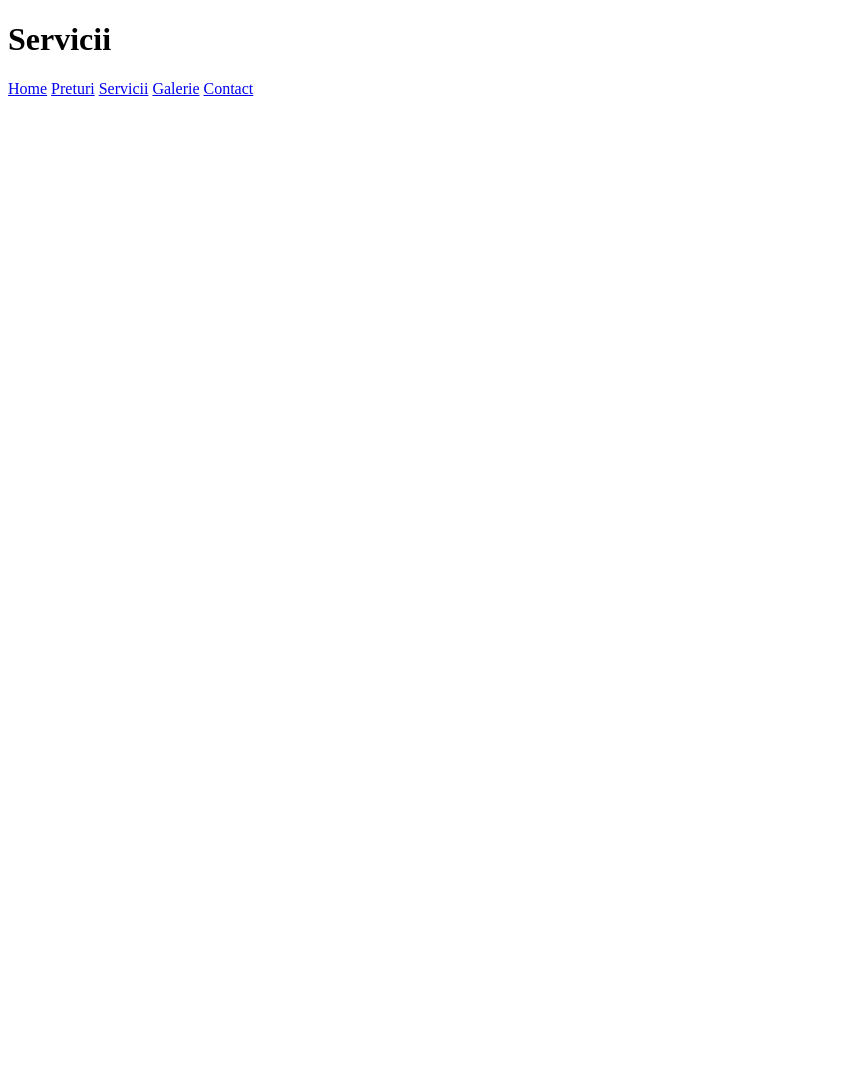
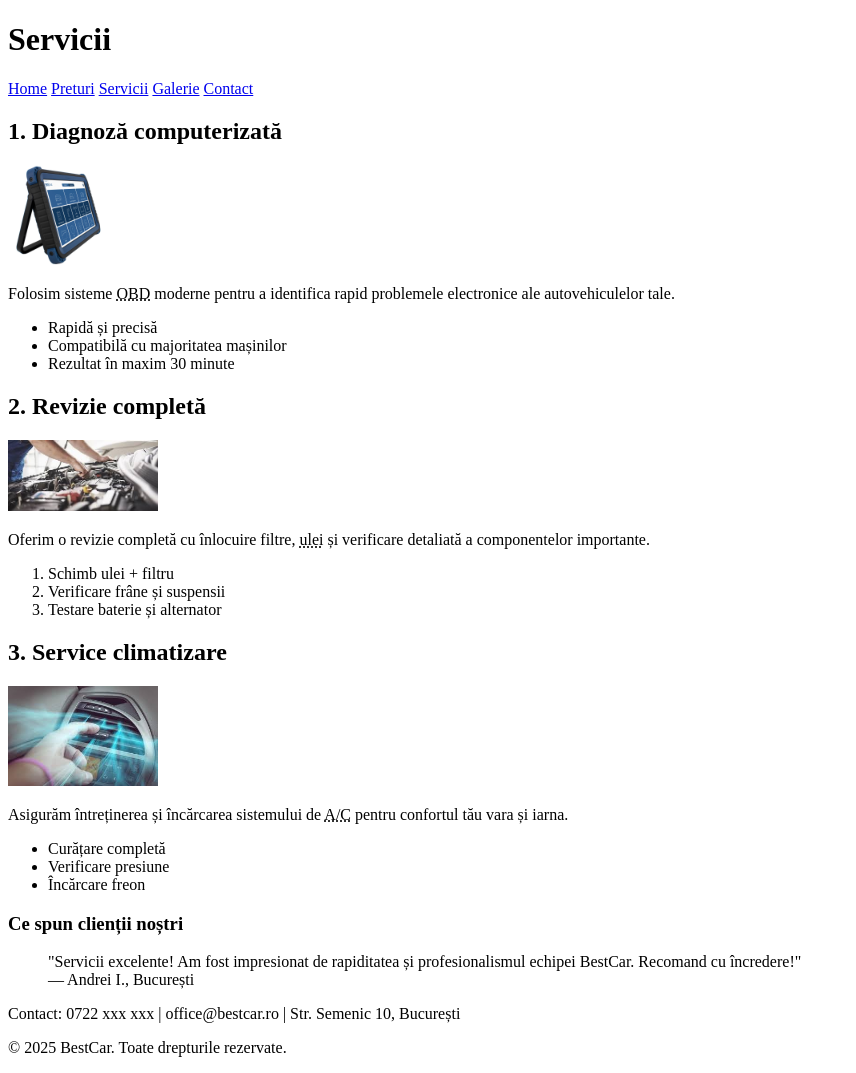
Before and after one commit to AlinaB868/Proiect, a plain HTML site: page servicii.html in a window 1280 px wide. Shown: the whole page, without its empty margins (0-856 px from the left). Before the commit the page ends 800 px from the top, so only its background shows below. Drawn offline with Linux system fonts and the light colour scheme.

Commit message:
Am realizat pagina servicii

```diff
--- a/servicii.html
+++ b/servicii.html
@@ -7,6 +7,7 @@
     <title>Servicii</title>
   </head>
   <body>
+    <header>
       <h1>Servicii</h1>
       <nav>
         <a href="index.html">Home</a>
@@ -15,5 +16,72 @@
         <a href="galerie.html">Galerie</a>
         <a href="contact.html">Contact</a>
       </nav>
+    </header>
+    <main>
+      <article>
+        <h2>1. Diagnoză computerizată</h2>
+        <img src="FavIc/diagnoza auto.avif" alt="Diagnoză auto" width="100" />
+        <p>
+          Folosim sisteme <abbr title="On-Board Diagnostics">OBD</abbr> moderne
+          pentru a identifica rapid problemele electronice ale autovehiculelor
+          tale.
+        </p>
+        <ul>
+          <li>Rapidă și precisă</li>
+          <li>Compatibilă cu majoritatea mașinilor</li>
+          <li>Rezultat în maxim 30 minute</li>
+        </ul>
+      </article>
+      <article>
+        <h2>2. Revizie completă</h2>
+        <img
+          src="FavIc/revizie auto.jfif"
+          alt="Revizie completă auto"
+          width="150"
+        />
+        <p>
+          Oferim o revizie completă cu înlocuire filtre,
+          <abbr title="ulei de motor">ulei</abbr> și verificare detaliată a
+          componentelor importante.
+        </p>
+        <ol>
+          <li>Schimb ulei + filtru</li>
+          <li>Verificare frâne și suspensii</li>
+          <li>Testare baterie și alternator</li>
+        </ol>
+      </article>
+      <article>
+        <h2>3. Service climatizare</h2>
+        <img
+          src="FavIc/climatizare.jfif"
+          alt="Service climatizare auto"
+          width="150"
+        />
+        <p>
+          Asigurăm întreținerea și încărcarea sistemului de
+          <abbr title="Aer Condiționat">A/C</abbr> pentru confortul tău vara și
+          iarna.
+        </p>
+        <ul>
+          <li>Curățare completă</li>
+          <li>Verificare presiune</li>
+          <li>Încărcare freon</li>
+        </ul>
+      </article>
+      <section>
+        <h3>Ce spun clienții noștri</h3>
+        <blockquote>
+          "Servicii excelente! Am fost impresionat de rapiditatea și
+          profesionalismul echipei BestCar. Recomand cu încredere!"
+          <br />— Andrei I., București
+        </blockquote>
+      </section>
+    </main>
+    <footer>
+      <p>
+        Contact: 0722 xxx xxx | office@bestcar.ro | Str. Semenic 10, București
+      </p>
+      <p>&copy; 2025 BestCar. Toate drepturile rezervate.</p>
+    </footer>
   </body>
 </html>
```
Also changed, not shown: FavIc/climatizare.jfif (added), FavIc/diagnoza auto.avif (added), FavIc/revizie auto.jfif (added). Lines whose indentation alone changed are shown as unchanged.
